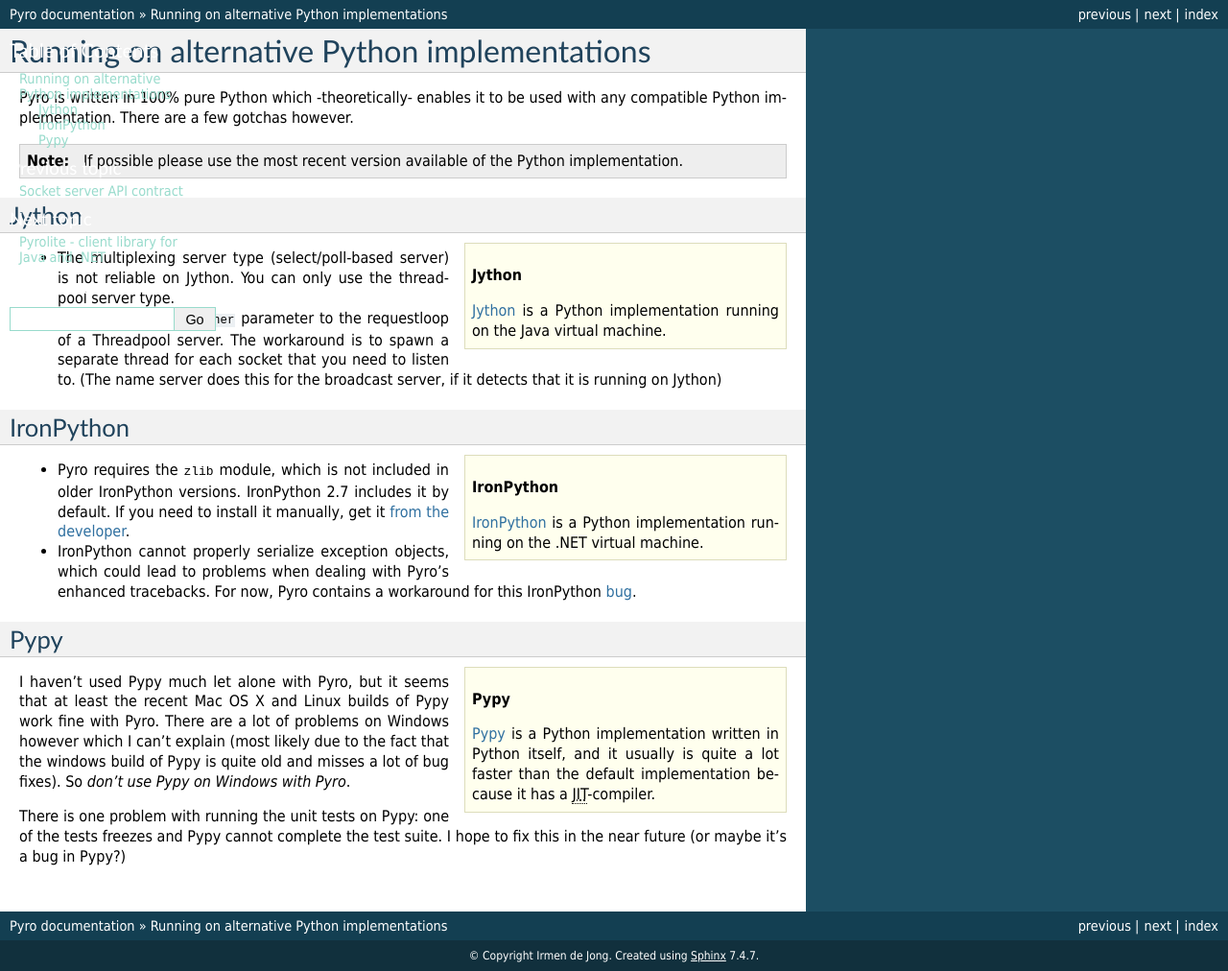
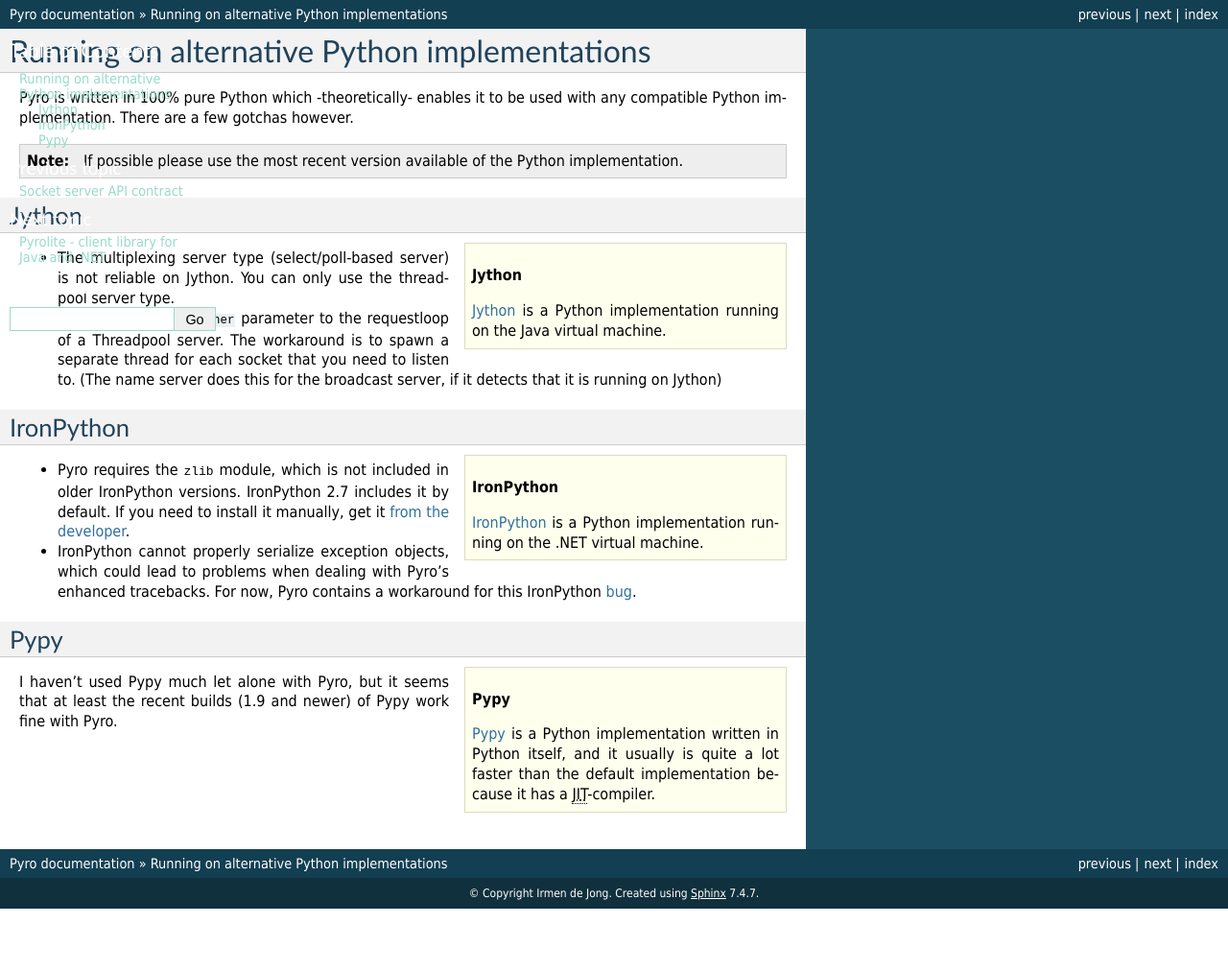
Before and after one commit to delmic/Pyro4, a Sphinx documentation site: the page built from docs/source/alternative.rst, in a window 1280 px wide. Shown: the whole page at 96% size. Built offline with Sphinx 7.4.7, drawn with Linux system fonts in a browser that asks for light colours; the version number could not be read and is left out; after the commit the page ends 947 px from its top, so only the background shows below that.

Commit message:
todo
git-svn-id: svn://svn.razorvine.net/Pyro/Pyro4/trunk@780 08cfa0ad-1c00-4aa0-9110-f4b10de7e716

```diff
--- a/TODO.txt
+++ b/TODO.txt
@@ -2,7 +2,7 @@
 
 - jython 2.5.3 hangs on testBClookup0000 in test_naming on Windows
 - remote flame console won't close in IronPython
-
+- documentation should point out that Python versions should match on server+client
 
 Ideas / TODO
 
--- a/docs/source/alternative.rst
+++ b/docs/source/alternative.rst
@@ -41,10 +41,5 @@
   `Pypy <http://pypy.org>`_ is a Python implementation written in Python itself, and it usually
   is quite a lot faster than the default implementation because it has a :abbr:`JIT (Just in time)`-compiler.
 
-I haven't used Pypy much let alone with Pyro, but it seems that at least the recent Mac OS X and Linux builds
-of Pypy work fine with Pyro. There are a lot of problems on Windows however which I can't explain (most likely
-due to the fact that the windows build of Pypy is quite old and misses a lot of bug fixes). So *don't use
-Pypy on Windows with Pyro*.
-
-There is one problem with running the unit tests on Pypy: one of the tests freezes and Pypy cannot complete
-the test suite. I hope to fix this in the near future (or maybe it's a bug in Pypy?)
+I haven't used Pypy much let alone with Pyro, but it seems that at least the recent builds (1.9 and newer)
+of Pypy work fine with Pyro.
```
